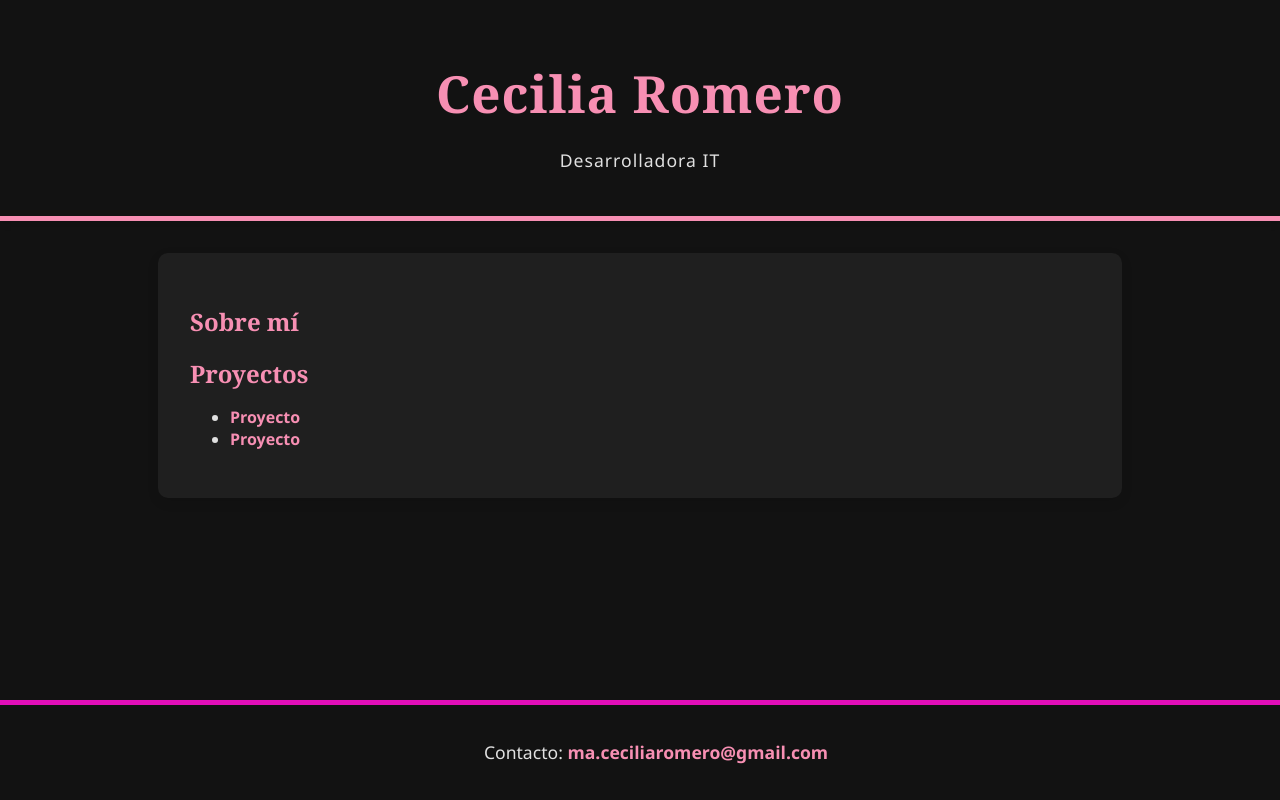
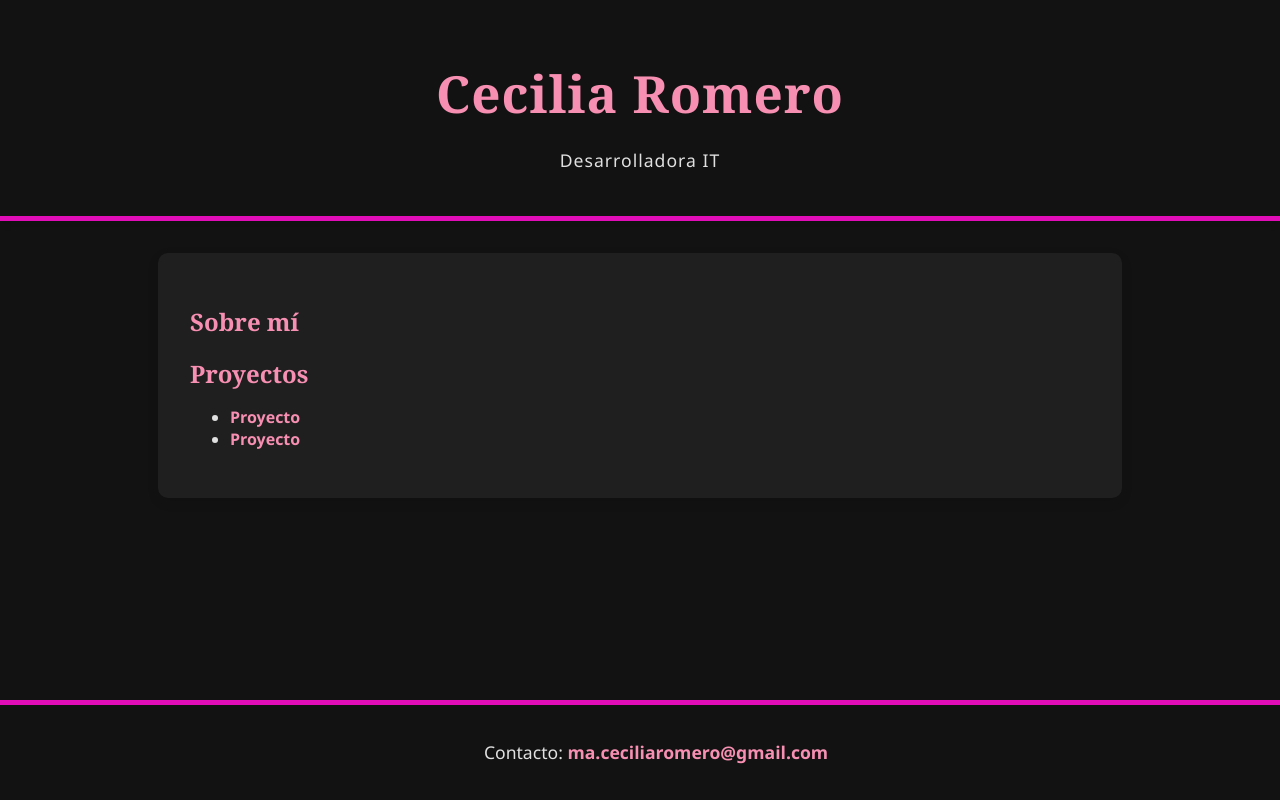
Before and after one commit to MariaCeciliaRomero/MariaCeciliaRomero, a plain HTML site: page index.html in a window 1280 px wide. Drawn offline with Linux system fonts and the light colour scheme.

Commit message:
Update styles.css

```diff
--- a/styles.css
+++ b/styles.css
@@ -11,7 +11,7 @@ header {
     color: #fff;
     padding: 1.5rem;
     text-align: center;
-    border-bottom: 5px solid #f78fb3; /* Detalle elegante con borde rosa claro */
+    border-bottom: 5px solid #e10eb8; /* Detalle elegante con borde rosa claro */
     box-shadow: 0 4px 6px rgba(0, 0, 0, 0.1); /* Sombra suave */
     font-size: 1.6rem;
     letter-spacing: 1px;
```
